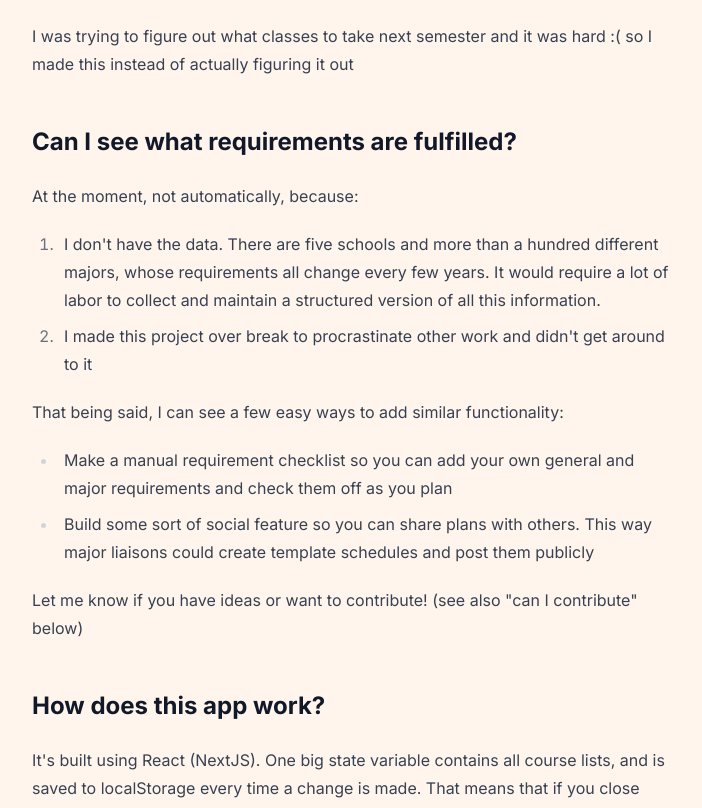
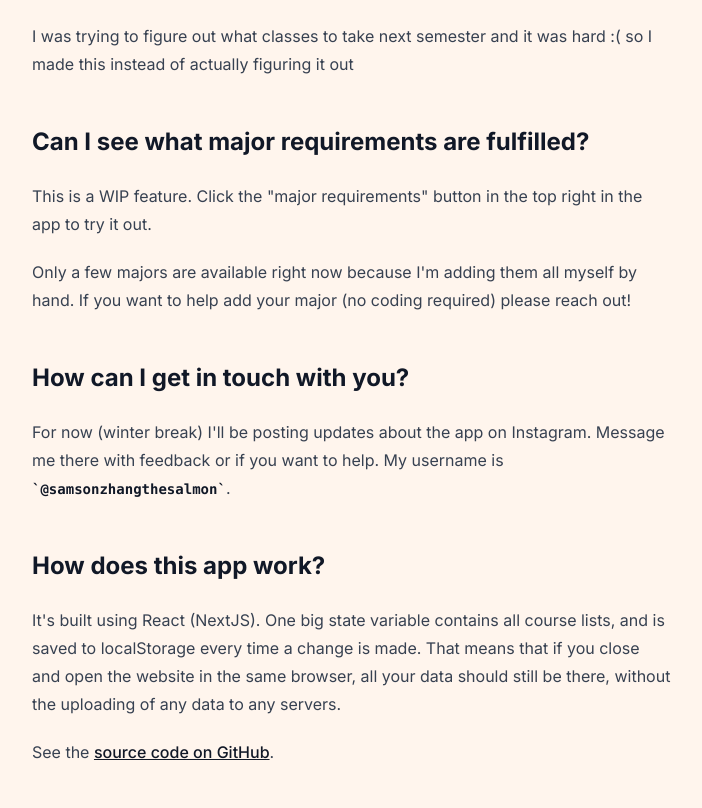
Before and after one commit to wwsalmon/5c-course-planner, a Next.js app: page /about in a window 1280 px wide. Shown: the part 680-1488 px from the top of the page, without its empty margins (288-990 px from the left). Built offline with nearby package versions, Linux system fonts and the light colour scheme.

Commit message:
update about page

```diff
--- a/pages/about.tsx
+++ b/pages/about.tsx
@@ -19,18 +19,11 @@ export default function About() {
             <div className="prose mt-16">
                 <h2>Why did you make this?</h2>
                 <p>I was trying to figure out what classes to take next semester and it was hard :( so I made this instead of actually figuring it out</p>
-                <h2>Can I see what requirements are fulfilled?</h2>
-                <p>At the moment, not automatically, because:</p>
-                <ol>
-                    <li>I don't have the data. There are five schools and more than a hundred different majors, whose requirements all change every few years. It would require a lot of labor to collect and maintain a structured version of all this information.</li>
-                    <li>I made this project over break to procrastinate other work and didn't get around to it</li>
-                </ol>
-                <p>That being said, I can see a few easy ways to add similar functionality:</p>
-                <ul>
-                    <li>Make a manual requirement checklist so you can add your own general and major requirements and check them off as you plan</li>
-                    <li>Build some sort of social feature so you can share plans with others. This way major liaisons could create template schedules and post them publicly</li>
-                </ul>
-                <p>Let me know if you have ideas or want to contribute! (see also "can I contribute" below)</p>
+                <h2>Can I see what major requirements are fulfilled?</h2>
+                <p>This is a WIP feature. Click the "major requirements" button in the top right in the app to try it out.</p>
+                <p>Only a few majors are available right now because I'm adding them all myself by hand. If you want to help add your major (no coding required) please reach out!</p>
+                <h2>How can I get in touch with you?</h2>
+                <p>For now (winter break) I'll be posting updates about the app on Instagram. Message me there with feedback or if you want to help. My username is <code>@samsonzhangthesalmon</code>.</p>
                 <h2>How does this app work?</h2>
                 <p>It's built using React (NextJS). One big state variable contains all course lists, and is saved to localStorage every time a change is made. That means that if you close and open the website in the same browser, all your data should still be there, without the uploading of any data to any servers.</p>
                 <p>See the <a href="https://github.com/wwsalmon/5c-course-planner">source code on GitHub</a>.</p>
```
